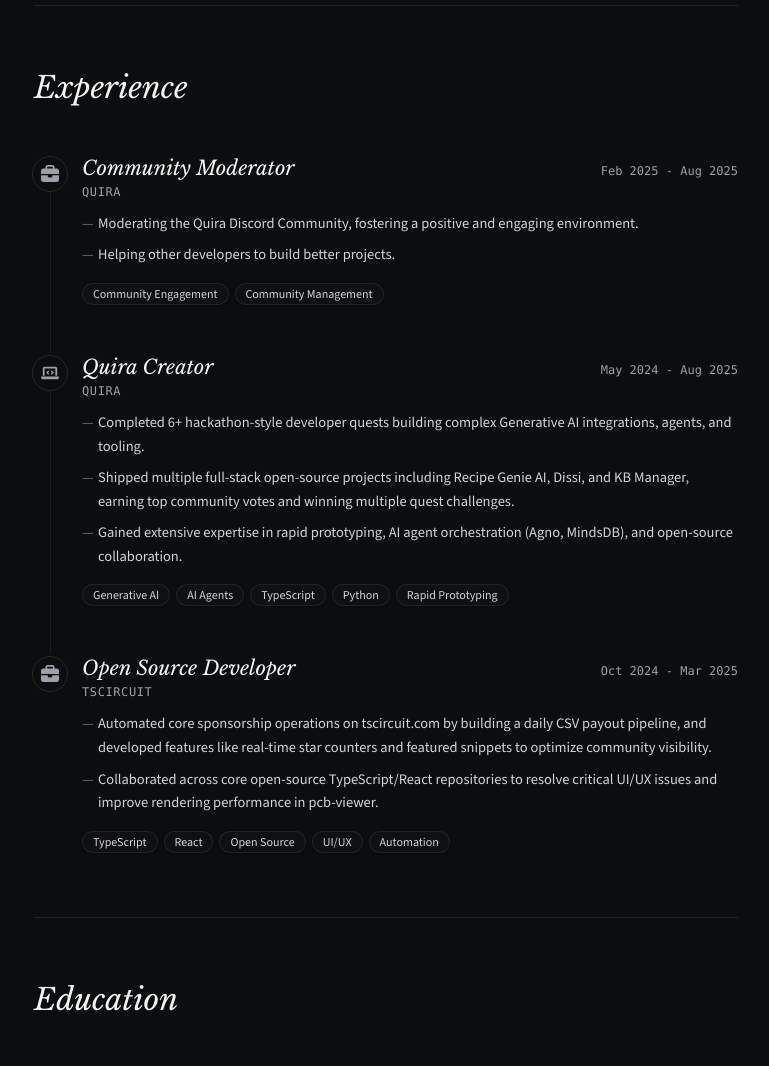
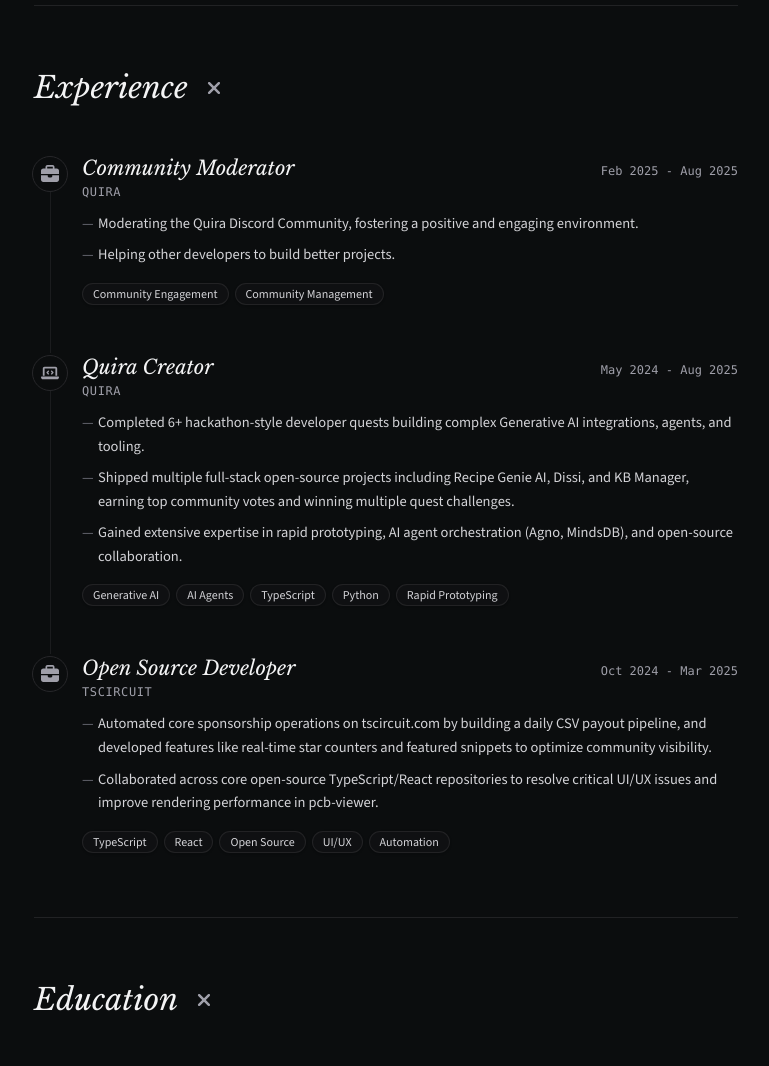
Before and after one commit to k0msenapati/k0msenapati.github.io, a React (Vite) app: page / in a window 1280 px wide. Shown: the part 404-1470 px from the top of the page, without its empty margins (254-1023 px from the left). Built offline with nearby package versions, Linux system fonts and the light colour scheme.

Commit message:
feat: make experience and education sections collapsible

```diff
--- a/src/components/Education.tsx
+++ b/src/components/Education.tsx
@@ -1,4 +1,5 @@
-import { FaGraduationCap, FaSchool } from 'react-icons/fa6';
+import { useState } from 'react';
+import { FaGraduationCap, FaSchool, FaPlus } from 'react-icons/fa6';
 import { EducationItem } from './EducationItem';
 
 interface EducationItemData {
@@ -34,15 +35,27 @@
 ];
 
 export const Education = () => {
+	const [isOpen, setIsOpen] = useState(true);
+
 	return (
 		<section className="py-16 border-b border-zinc-800/80">
-			<div className="mb-12">
+			<button
+				onClick={() => setIsOpen(!isOpen)}
+				className="w-full flex items-center justify-start gap-4 text-left cursor-pointer group"
+			>
 				<h2 className="text-3xl font-light font-serif text-zinc-100 italic">
 					Education
 				</h2>
-			</div>
+				<FaPlus
+					size={20}
+					className={`text-zinc-400 group-hover:text-teal-400 transition-all duration-300 ${
+						isOpen ? 'rotate-45 text-teal-400' : ''
+					}`}
+				/>
+			</button>
 
-			<div className="relative ml-4 pl-8 space-y-10">
+			{isOpen && (
+				<div className="relative ml-4 pl-8 space-y-10 mt-12 animate-fadeIn">
 					{educationData.map((edu, index) => (
 						<EducationItem
 							key={index}
@@ -55,6 +68,7 @@
 						/>
 					))}
 				</div>
+			)}
 		</section>
 	);
 };
--- a/src/components/Experience.tsx
+++ b/src/components/Experience.tsx
@@ -1,5 +1,6 @@
+import { useState } from 'react';
 import { ExperienceItem } from './ExperienceItem';
-import { FaLaptopCode } from 'react-icons/fa6';
+import { FaLaptopCode, FaPlus } from 'react-icons/fa6';
 
 interface WorkItem {
 	company: string;
@@ -52,15 +53,27 @@
 ];
 
 export const Experience = () => {
+	const [isOpen, setIsOpen] = useState(true);
+
 	return (
 		<section className="py-16 border-b border-zinc-800/80">
-			<div className="mb-12">
+			<button
+				onClick={() => setIsOpen(!isOpen)}
+				className="w-full flex items-center justify-start gap-4 text-left cursor-pointer group"
+			>
 				<h2 className="text-3xl font-light font-serif text-zinc-100 italic">
 					Experience
 				</h2>
-			</div>
+				<FaPlus
+					size={20}
+					className={`text-zinc-400 group-hover:text-teal-400 transition-all duration-300 ${
+						isOpen ? 'rotate-45 text-teal-400' : ''
+					}`}
+				/>
+			</button>
 
-			<div className="relative ml-4 pl-8 space-y-12">
+			{isOpen && (
+				<div className="relative ml-4 pl-8 space-y-12 mt-12 animate-fadeIn">
 					{experiences.map((exp, index) => (
 						<ExperienceItem
 							key={index}
@@ -74,6 +87,7 @@
 						/>
 					))}
 				</div>
+			)}
 		</section>
 	);
 };
```
Lines whose indentation alone changed are shown as unchanged.
